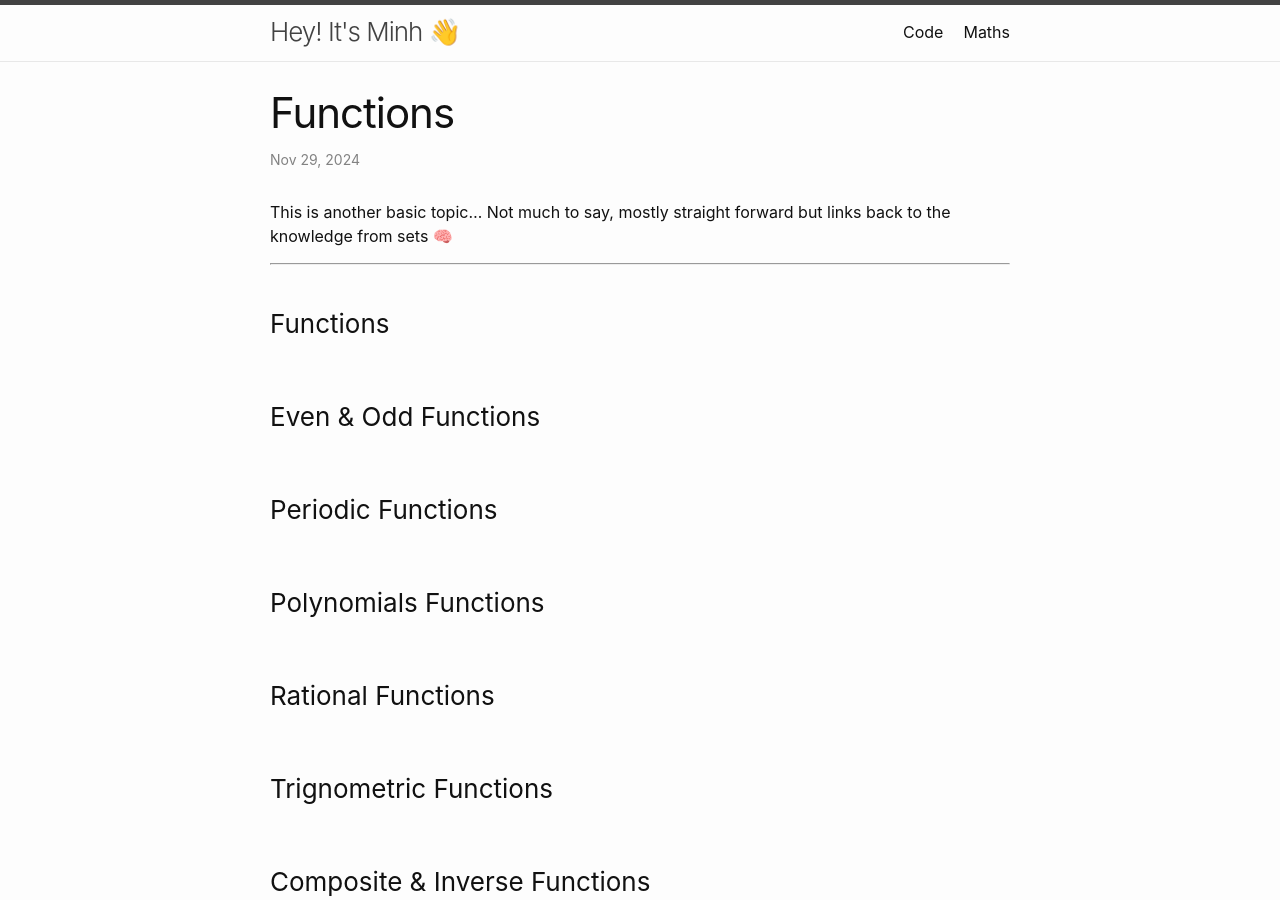
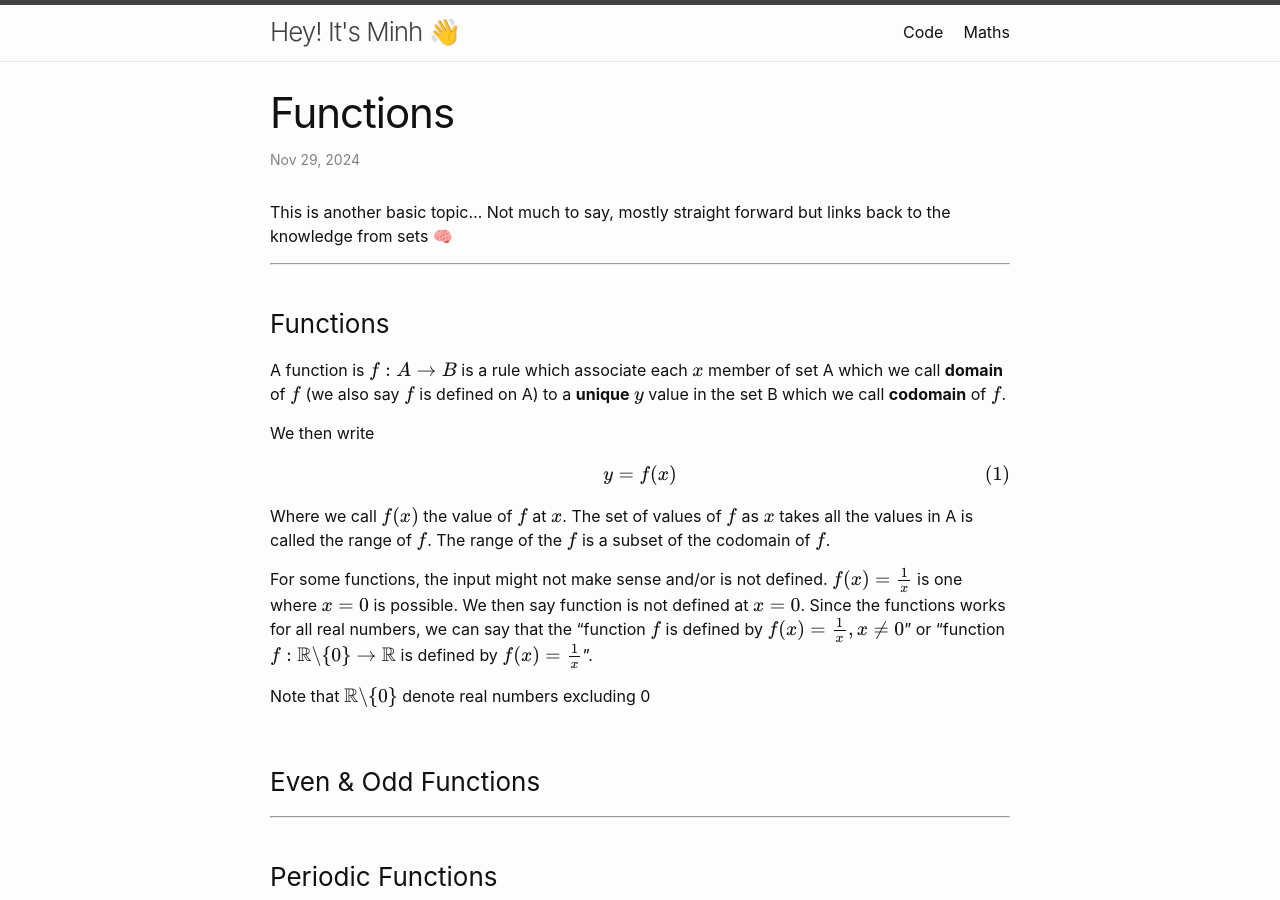
Before and after one commit to n00bminion/n00bminion.github.io, a Jekyll site: the page built from _posts/maths-method-for-stats/2024-11-29-functions.md, in a window 1280 px wide and 900 px high. Built offline with Jekyll 4.4.1, drawn with Linux system fonts in a browser that asks for light colours; formulas are drawn with MathJax 3.

Commit message:
Finish updating 1 page for MASU5050 and MASU5051 as well as putting posts into folder structure

```diff
--- a/_posts/2024-11-29-functions.md
+++ /dev/null
@@ -1,49 +0,0 @@
----
-layout: post
-code: MASU5050
-usemathjax: true
----
-
-This is another basic topic... Not much to say, mostly straight forward but links back to the knowledge from sets 🧠
-
-
-***
-<br>
-
-
-
-### Functions
-
-
-<br>
-
-### Even & Odd Functions
-
-
-<br>
-
-### Periodic Functions
-
-
-<br>
-
-### Polynomials Functions
-
-<br>
-
-### Rational Functions
-
-
-<br>
-
-### Trignometric Functions
-
-
-<br>
-
-### Composite & Inverse Functions
-
-
-<br>
-
-### Indicator Functions
--- /dev/null
+++ b/_posts/maths-method-for-stats/2024-11-29-functions.md
@@ -0,0 +1,59 @@
+---
+layout: post
+code: MASU5050
+usemathjax: true
+---
+
+This is another basic topic... Not much to say, mostly straight forward but links back to the knowledge from sets 🧠
+
+
+***
+<br>
+
+### Functions
+
+A function is $ f : A \rightarrow B $ is a rule which associate each $x$ member of set A which we call **domain** of $f$ (we also say $f$ is defined on A) to a **unique** $y$ value in the set B which we call **codomain** of $f$.
+
+We then write
+
+$$ y = f(x) $$
+
+Where we call $f(x)$ the value of $f$ at $x$. The set of values of $f$ as $x$ takes all the values in A is called the range of $f$. The range of the $f$ is a subset of the codomain of $f$.
+
+For some functions, the input might not make sense and/or is not defined. $f(x)= \tfrac{1}{x}$ is one where $x=0$ is possible. We then say function is not defined at $x = 0$. Since the functions works for all real numbers, we can say that the "function $ f $ is defined by $ f(x) = \tfrac{1}{x}, x \ne 0$" or "function $$f : \mathbb{R}\backslash \{0\} \rightarrow \mathbb{R}$$ is defined by $f(x) = \tfrac{1}{x}$".
+
+Note that $$ \mathbb{R}\backslash \{0\} $$ denote real numbers excluding 0
+
+<br>
+
+### Even & Odd Functions
+
+****
+
+<br>
+
+### Periodic Functions
+
+
+<br>
+
+### Polynomials Functions
+
+<br>
+
+### Rational Functions
+
+
+<br>
+
+### Trignometric Functions
+
+
+<br>
+
+### Composite & Inverse Functions
+
+
+<br>
+
+### Indicator Functions
```
Also changed, not shown: _posts/2024-10-02-post-1.md (deleted, +0 -8 lines), _posts/maths-method-for-stats/2024-10-04-sets.md (renamed from _posts/2024-10-04-sets.md, +0 -1 lines), _posts/probability/2024-10-02-sample-spaces-and-events.md (added, +114 -0 lines), pages/maths.md (+1 -1 lines), _posts/basic-stats/2024-10-02-post-2.md (renamed from _posts/2024-10-02-post-2.md), _posts/python/2024-11-29-fibonacci.md (renamed from _posts/2024-11-29-fibonacci.md), assets/images/set_complement.png (added), assets/images/set_difference.png (added), assets/images/set_intersect.png (added), assets/images/set_mutually_exclusive.png (added), assets/images/set_union.png (added), 1 other file.
